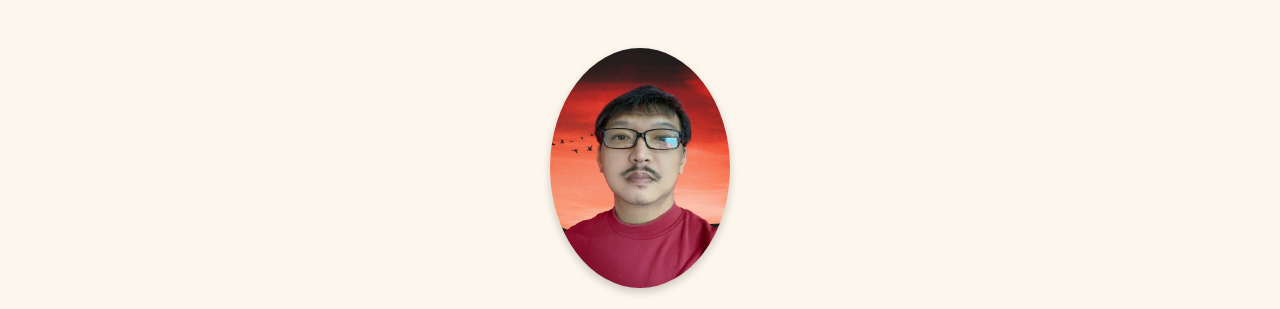
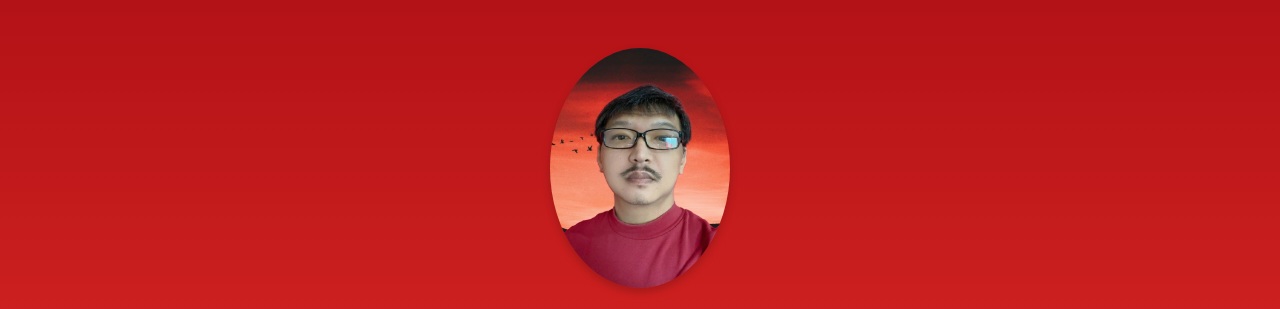
Before and after one commit to qoomessage/qoomessage.github.io, a plain HTML site: page index.html in a window 1280 px wide. Shown: the top 309 px of the page. Drawn offline with Linux system fonts and the light colour scheme.

Commit message:
Update index.html

```diff
--- a/index.html
+++ b/index.html
@@ -7,7 +7,7 @@
     <style>
         body {
             font-family: "微軟正黑體", sans-serif;
-            background-color: #fdf6ec;
+            background: linear-gradient(to bottom, #b31217, #e52d27); /* 漸層紅底 */
             text-align: center;
             padding: 40px;
         }
```
